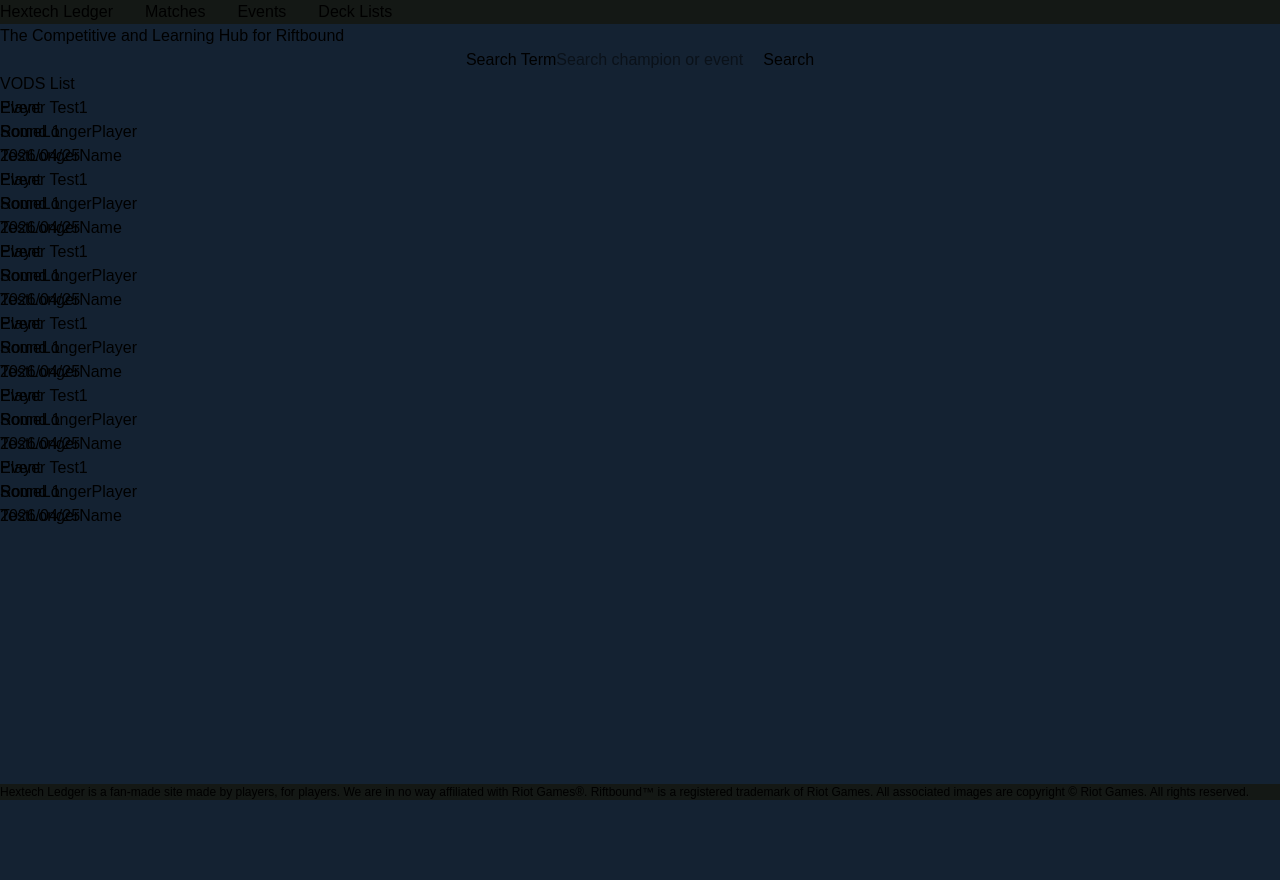
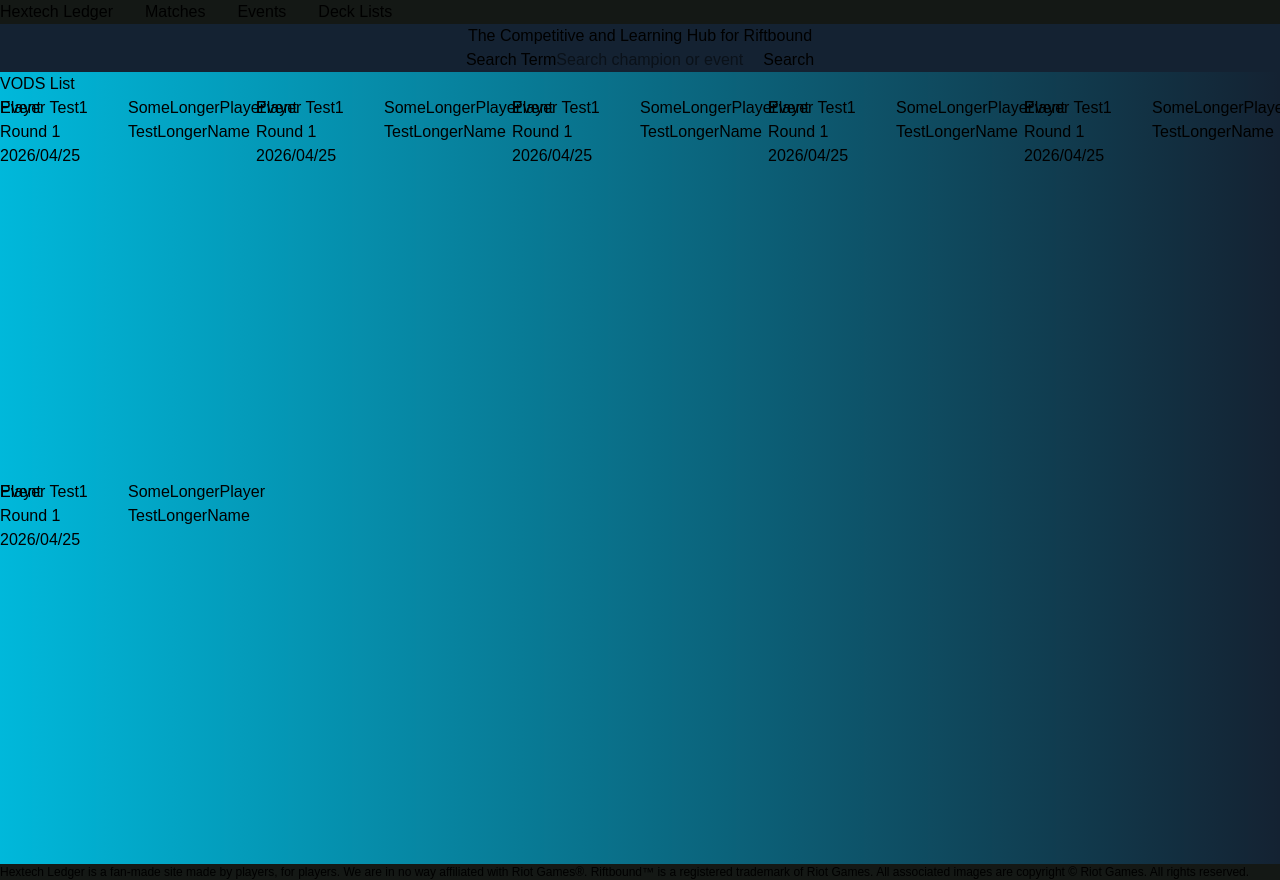
Before and after one commit to BrandenSoropia/hextech-ledger, a Next.js app in the folder frontend/: page / in a window 1280 px wide. Before the commit the page ends 800 px from the top, so only its background shows below. Built offline with nearby package versions, Linux system fonts and the light colour scheme.

Commit message:
Match list fits space. Starting to layout cards.

```diff
--- a/frontend/src/app/_components/MatchCard.tsx
+++ b/frontend/src/app/_components/MatchCard.tsx
@@ -13,6 +13,7 @@
   player2: PlayerDetails;
 }
 
+
 const MatchCard = ({
   eventName,
   round,
@@ -21,17 +22,19 @@
   player2,
 }: MatchCardProps) => {
   return (
-    <div className="relative">
+    <div className={`relative h-48 w-full md:h-96 md:w-1/3 lg:w-1/5`}>
       <div className="absolute top-0 left-0">
         <p>{eventName}</p>
         <p>{round}</p>
         <p>{date}</p>
       </div>
-      <div>
-        <p>{player1.name}</p>
-      </div>
-      <div>
-        <p>{player2.name}</p>
+      <div className="flex">
+        <div className="w-1/2">
+          <p>{player1.name}</p>
+        </div>
+        <div className="w-1/2">
+          <p>{player2.name}</p>
+        </div>
       </div>
     </div>
   );
--- /dev/null
+++ b/frontend/src/app/_components/MatchList.tsx
@@ -0,0 +1,70 @@
+import MatchCard from "./MatchCard";
+
+const MatchList = () => {
+  return (
+    <div className="flex flex-1 flex-row flex-wrap">
+      <MatchCard
+        eventName="Event"
+        round="Round 1"
+        date="2026/04/25"
+        player1={{ backgroundImageSrc: "", name: "Player Test1" }}
+        player2={{
+          backgroundImageSrc: "",
+          name: "SomeLongerPlayer TestLongerName",
+        }}
+      />
+      <MatchCard
+        eventName="Event"
+        round="Round 1"
+        date="2026/04/25"
+        player1={{ backgroundImageSrc: "", name: "Player Test1" }}
+        player2={{
+          backgroundImageSrc: "",
+          name: "SomeLongerPlayer TestLongerName",
+        }}
+      />
+      <MatchCard
+        eventName="Event"
+        round="Round 1"
+        date="2026/04/25"
+        player1={{ backgroundImageSrc: "", name: "Player Test1" }}
+        player2={{
+          backgroundImageSrc: "",
+          name: "SomeLongerPlayer TestLongerName",
+        }}
+      />
+      <MatchCard
+        eventName="Event"
+        round="Round 1"
+        date="2026/04/25"
+        player1={{ backgroundImageSrc: "", name: "Player Test1" }}
+        player2={{
+          backgroundImageSrc: "",
+          name: "SomeLongerPlayer TestLongerName",
+        }}
+      />
+      <MatchCard
+        eventName="Event"
+        round="Round 1"
+        date="2026/04/25"
+        player1={{ backgroundImageSrc: "", name: "Player Test1" }}
+        player2={{
+          backgroundImageSrc: "",
+          name: "SomeLongerPlayer TestLongerName",
+        }}
+      />
+      <MatchCard
+        eventName="Event"
+        round="Round 1"
+        date="2026/04/25"
+        player1={{ backgroundImageSrc: "", name: "Player Test1" }}
+        player2={{
+          backgroundImageSrc: "",
+          name: "SomeLongerPlayer TestLongerName",
+        }}
+      />
+    </div>
+  );
+};
+
+export default MatchList;
--- a/frontend/src/app/page.tsx
+++ b/frontend/src/app/page.tsx
@@ -1,9 +1,9 @@
 import Header from "../components/Header";
-import MatchCard from "./_components/MatchCard";
+import MatchList from "./_components/MatchList";
 
 export default function Home() {
   return (
-    <main className={`flex-1 flex-col justify-center items-center`}>
+    <main className={`flex flex-1 flex-col items-center`}>
       <Header text="The Competitive and Learning Hub for Riftbound" />
       <form className={`flex justify-center items-center`}>
         <label htmlFor="searchTerm">Search Term</label>
@@ -16,72 +16,9 @@
         />
         <button type="submit">Search</button>
       </form>
-      <section className="w-full h-full">
-        VODS List
-        {/* TODO: Figure out why this wont fill width */}
-        {/* TODO: Figure out how to equally size cards */}
-        <div className="flex flex-row flex-wrap sm:h-1/2 sm:w-1/3 md:h-1/4 md:w-1/5 items-stretch">
-          <MatchCard
-            eventName="Event"
-            round="Round 1"
-            date="2026/04/25"
-            player1={{ backgroundImageSrc: "", name: "Player Test1" }}
-            player2={{
-              backgroundImageSrc: "",
-              name: "SomeLongerPlayer TestLongerName",
-            }}
-          />
-          <MatchCard
-            eventName="Event"
-            round="Round 1"
-            date="2026/04/25"
-            player1={{ backgroundImageSrc: "", name: "Player Test1" }}
-            player2={{
-              backgroundImageSrc: "",
-              name: "SomeLongerPlayer TestLongerName",
-            }}
-          />
-          <MatchCard
-            eventName="Event"
-            round="Round 1"
-            date="2026/04/25"
-            player1={{ backgroundImageSrc: "", name: "Player Test1" }}
-            player2={{
-              backgroundImageSrc: "",
-              name: "SomeLongerPlayer TestLongerName",
-            }}
-          />
-          <MatchCard
-            eventName="Event"
-            round="Round 1"
-            date="2026/04/25"
-            player1={{ backgroundImageSrc: "", name: "Player Test1" }}
-            player2={{
-              backgroundImageSrc: "",
-              name: "SomeLongerPlayer TestLongerName",
-            }}
-          />
-          <MatchCard
-            eventName="Event"
-            round="Round 1"
-            date="2026/04/25"
-            player1={{ backgroundImageSrc: "", name: "Player Test1" }}
-            player2={{
-              backgroundImageSrc: "",
-              name: "SomeLongerPlayer TestLongerName",
-            }}
-          />
-          <MatchCard
-            eventName="Event"
-            round="Round 1"
-            date="2026/04/25"
-            player1={{ backgroundImageSrc: "", name: "Player Test1" }}
-            player2={{
-              backgroundImageSrc: "",
-              name: "SomeLongerPlayer TestLongerName",
-            }}
-          />
-        </div>
+      <section className="flex flex-1 flex-col bg-linear-to-r from-cyan-500">
+        <h2>VODS List</h2>
+        <MatchList />
       </section>
     </main>
   );
```
